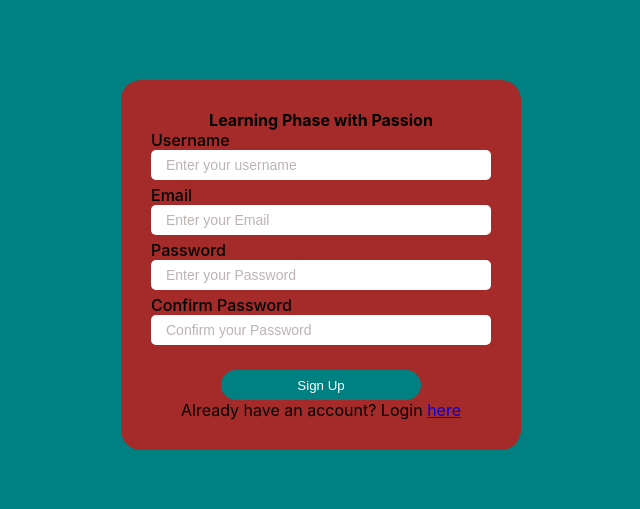
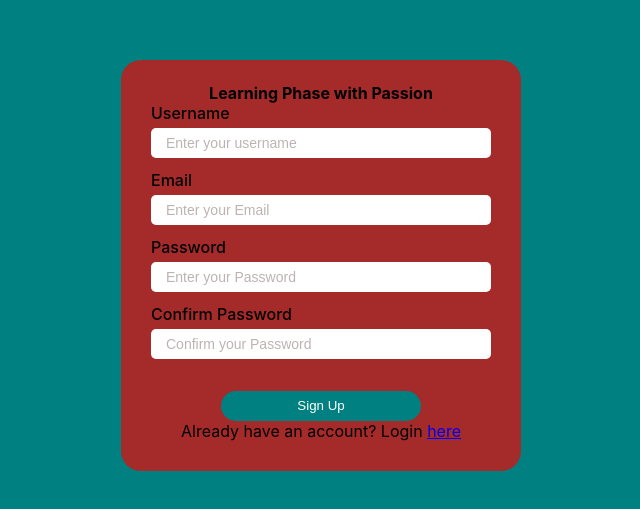
Before and after one commit to Zaibi727/Collection-of-Designs, a React (Create React App) app: page / in a window 1280 px wide. Shown: the part 135-644 px from the top of the page, without its empty margins (319-959 px from the left). Built offline with nearby package versions, Linux system fonts and the light colour scheme.

Commit message:
Update ValidationForm.module.css

```diff
--- a/src/components/ReactFormValidation/ValidationForm.module.css
+++ b/src/components/ReactFormValidation/ValidationForm.module.css
@@ -2,6 +2,9 @@
     padding: 0px;
     margin: 0px;
     box-sizing: border-box;
+}
+h4{
+    margin-top: -7px;
 }
 .whole{
     background-color: teal;
@@ -33,7 +36,6 @@
 .formInputs label{
     font-weight: 500;
     font-size: 16px;
-    margin-bottom: 15px;
 }
 .formInputs input{
     width: 100%;
@@ -44,6 +46,8 @@
     border-radius: 5px;
     font-size: 14px;
     color: black;
+    margin-top: 5px;
+    margin-bottom: 7px;
 }
 input:focus,
 select:focus,
```
